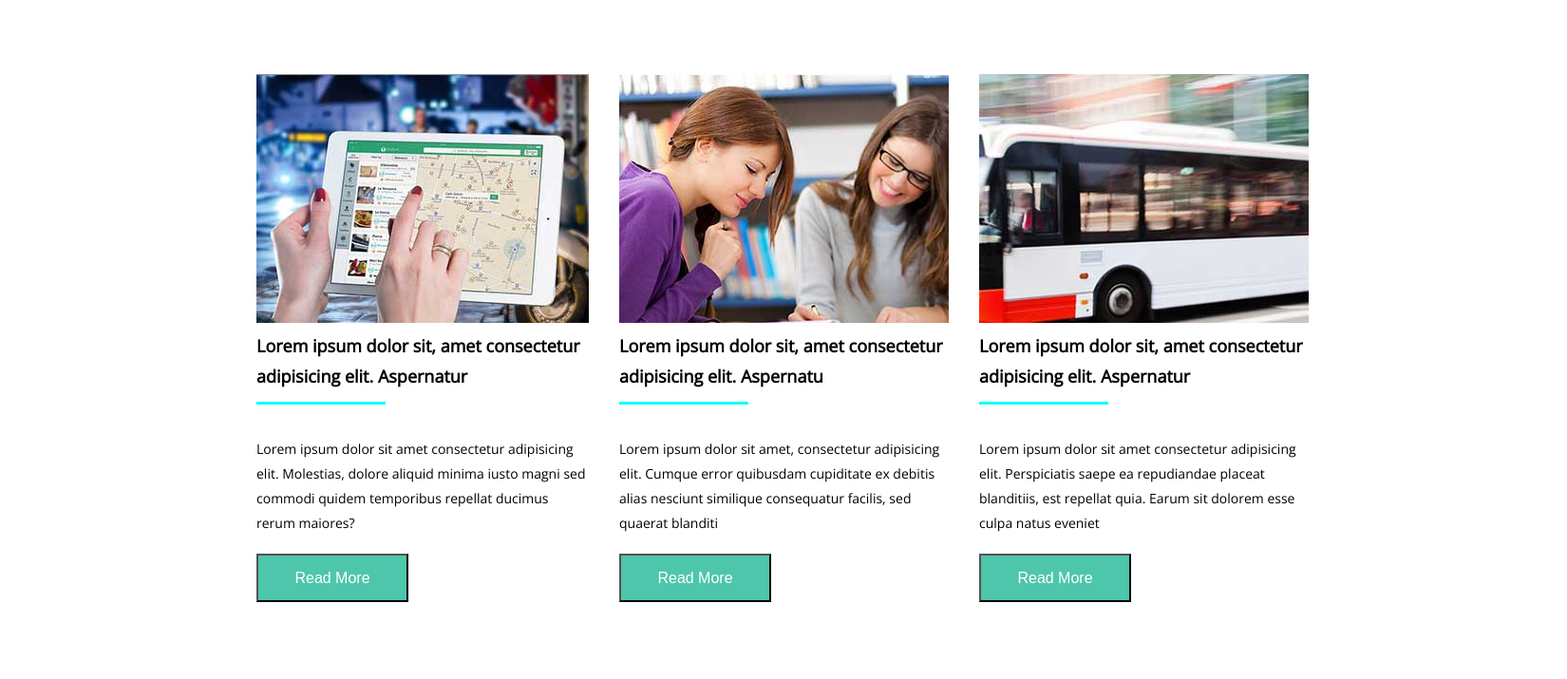
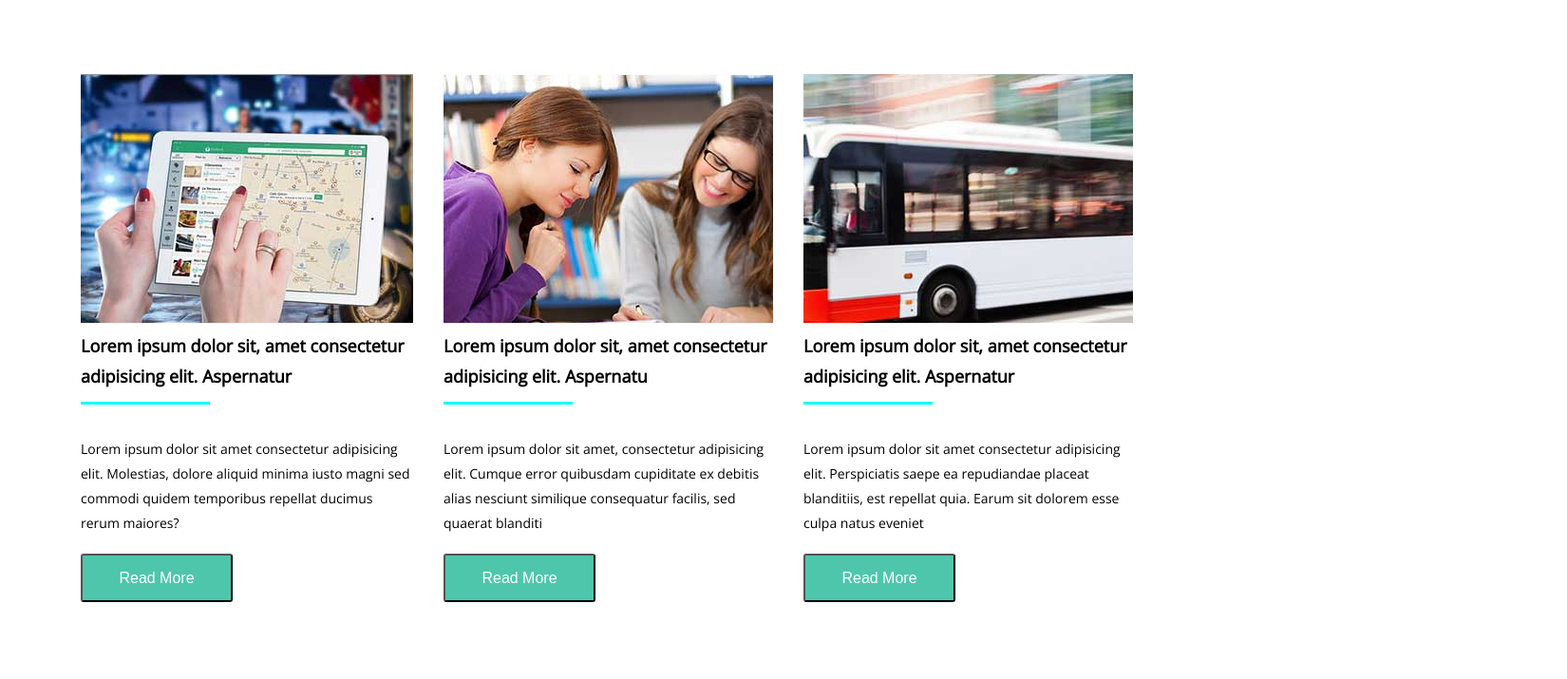
Before and after one commit to IgorSapko/IgorSapko.github.io, a plain HTML site: page html-css/Module-04/index.html in a window 1280 px wide. Shown: the part 1263-1978 px from the top of the page at 95% size, 1650 px wide, since content can reach past the window. Drawn offline with nearby package versions, Linux system fonts and the light colour scheme.

Commit message:
first correction module04

```diff
--- a/html-css/Module-04/css/styles.css
+++ b/html-css/Module-04/css/styles.css
@@ -1,12 +1,7 @@
 * {
   margin: 0;
   padding: 0;
-}
-
-html {
-  width: 1650px;
-  height: 1850px;
-  margin: 0 auto;
+  box-sizing: border-box;
 }
 
 .clearfix::after {
@@ -39,6 +34,7 @@ li {
   font-weight: bold;
   color: #1abc9c;
 }
+
 .header-li a {
   color: #555252;
   margin-right: 50px;
@@ -53,7 +49,7 @@ li {
   float: right;
   margin-top: 42px;
 }
-/* background-color: burlywood;} */
+
 
 .title-cont {
   margin-top: 104px;
@@ -71,11 +67,12 @@ li {
   content: "";
   width: 164px;
   height: 7px;
-  background-color: aqua;
+  background-color: rgb(26, 188, 156);
   margin: 0 auto;
   margin-top: 32px;
   margin-bottom: 92px;
 }
+
 
 .img1-1 {
   width: 255px;
@@ -312,4 +309,6 @@ button {
   text-transform: capitalize;
   margin-top: 19px;
   margin-bottom: 81px;
+  border-radius: 3px;
+  cursor: pointer;
 }
```
